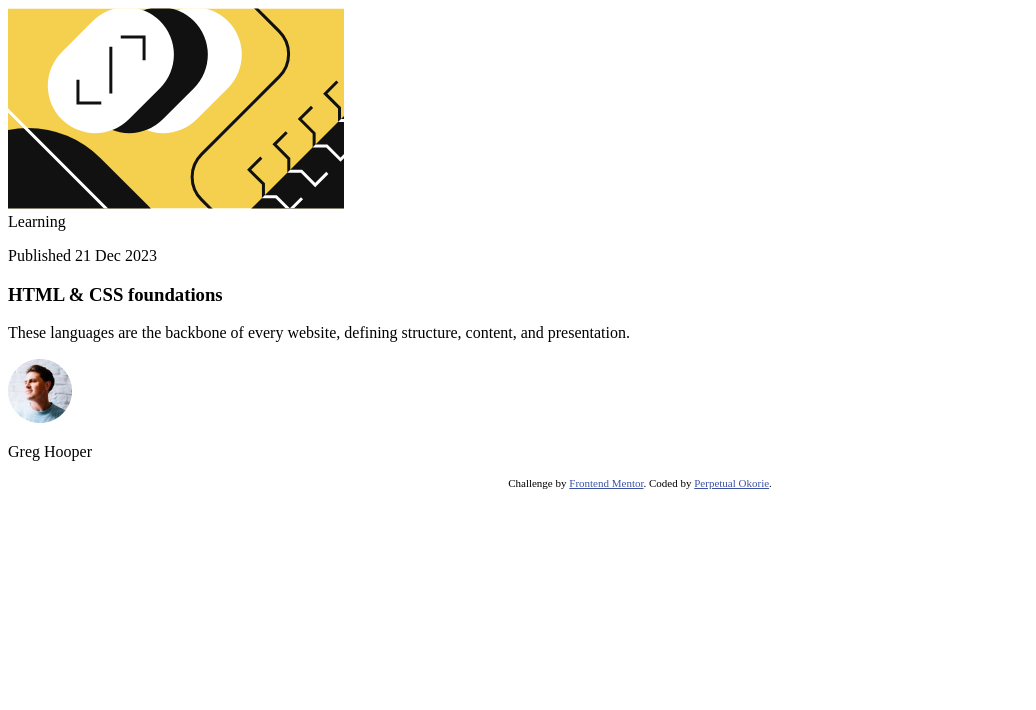
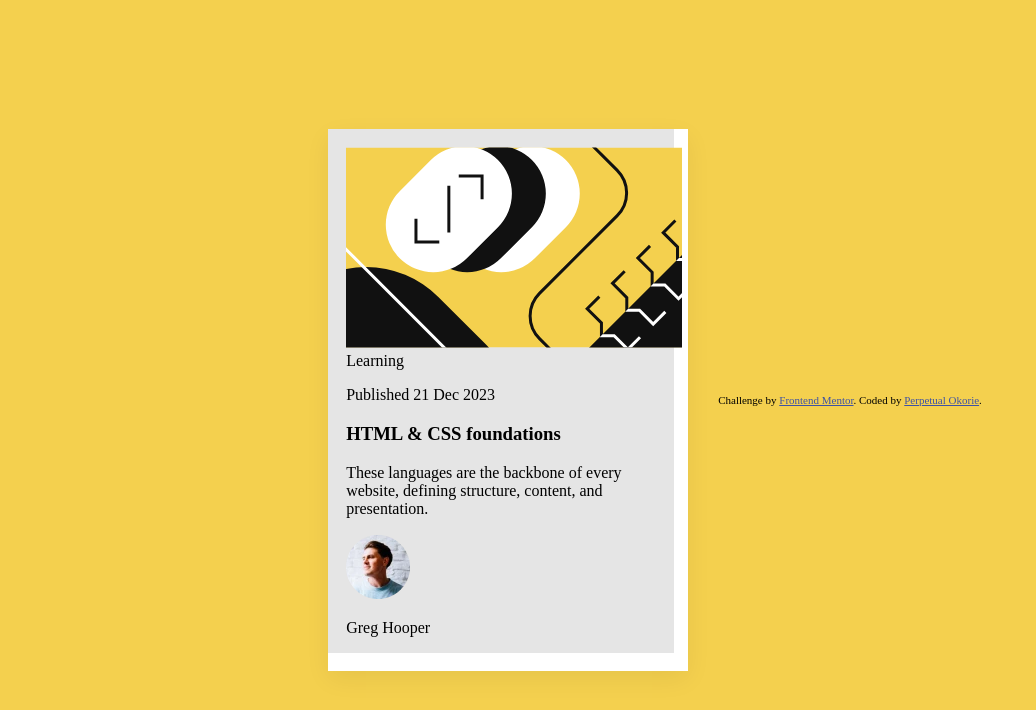
Before and after one commit to AmazedWonder/blog-preview-card, a plain HTML site: page index.html in a window 1280 px wide. Shown: the whole page, without its empty margins (0-1036 px from the left). Drawn offline with Linux system fonts and the light colour scheme.

Commit message:
Update index.html and CSS files

```diff
--- a/index.html
+++ b/index.html
@@ -1,26 +1,41 @@
 <!DOCTYPE html>
 <html lang="en">
   <head>
-  <meta charset="UTF-8">
-  <meta name="viewport" content="width=device-width, initial-scale=1.0"> <!-- displays site properly based on user's device -->
+    <meta charset="UTF-8" />
+    <meta name="viewport" content="width=device-width, initial-scale=1.0" />
+    <!-- displays site properly based on user's device -->
 
-  <link rel="icon" type="image/png" sizes="32x32" href="./assets/images/favicon-32x32.png">
+    <link
+      rel="icon"
+      type="image/png"
+      sizes="32x32"
+      href="./assets/images/favicon-32x32.png"
+    />
 
-  <link rel="stylesheet" href="styles.css">
+    <link rel="stylesheet" href="styles.css" />
 
     <title>Frontend Mentor | Blog preview card</title>
 
     <!-- Feel free to remove these styles or customise in your own stylesheet 👍 -->
     <style>
-    .attribution { font-size: 11px; text-align: center; }
-    .attribution a { color: hsl(228, 45%, 44%); }
+      .attribution {
+        font-size: 11px;
+        text-align: center;
+      }
+      .attribution a {
+        color: hsl(228, 45%, 44%);
+      }
     </style>
   </head>
   <body>
-  <main>
+    <main class="container">
       <article class="card">
         <div class="card-image">
-      <img src="./assets/images/illustration-article.svg" alt="image illustration" class="card-image">
+          <img
+            src="./assets/images/illustration-article.svg"
+            alt="image illustration"
+            class="card-image"
+          />
         </div>
 
         <div class="card-content">
@@ -31,23 +46,33 @@
           <h3 id="card-title" class="title">HTML & CSS foundations</h3>
 
           <p class="body">
-          These languages are the backbone of every website, defining structure, content, and presentation.
+            These languages are the backbone of every website, defining
+            structure, content, and presentation.
           </p>
         </div>
 
         <div class="card-author">
-        <img src="/assets/images/image-avatar.webp" alt="author image, Greg Hooper" >
+          <img
+            src="/assets/images/image-avatar.webp"
+            alt="author image, Greg Hooper"
+          />
         </div>
         <div class="author">
           <p class="card-author-name">Greg Hooper</p>
         </div>
       </article>
-
     </main>
 
+    <footer>
       <div class="attribution">
-    Challenge by <a href="https://www.frontendmentor.io?ref=challenge" target="_blank">Frontend Mentor</a>.
-    Coded by <a href="https://github.com/AmazedWonder" target="_blank">Perpetual Okorie</a>.
+        Challenge by
+        <a href="https://www.frontendmentor.io?ref=challenge" target="_blank"
+          >Frontend Mentor</a
+        >. Coded by
+        <a href="https://github.com/AmazedWonder" target="_blank"
+          >Perpetual Okorie</a
+        >.
       </div>
+    </footer>
   </body>
 </html>
--- a/styles.css
+++ b/styles.css
@@ -2,5 +2,65 @@
 
 :root {
     --bg: hsl(47, 88%, 63%);
+    --card-bg: hsl(0, 0%, 100%);
+    --muted: hsl(0, 0%, 80%);
+    --title: hsl(0, 0%, 10%);
+    --accent: hsl(0, 0%, 20%);
+    --shadow: rgba(0, 0, 0, 0.1);
+    --sha
+    --radius: 18px;
+    --gap: 16px;
+    --font-size: 16px;
+    --font: 'Figtree', 'IBM Plex Sans', 'Poppins', sans-serif;
+}
 
+* {
+    box-sizing: border-box;
 }
+
+html, body {
+    height: 100%;
+}
+
+body {
+    margin: 0;
+    background: var(--bg);
+    display: flex;
+    align-items: center;
+    justify-content: center;
+    padding: 40px 20px;
+}
+/* wrapper for centring the card container */
+.container {
+    max-width: 420px;
+    width: 100%;
+    display: flex;
+    justify-content: center;
+}
+/* Card */
+.card {
+    position: relative;
+    width: 92%;
+    max-width: 360px;
+    background: var(--card-bg);
+    border-radius: var(--radius);
+    padding: 18px;
+    box-shadow: 0 8px 24px rgba(0, 0, 0, 0.06);
+    z-index: 1;
+    overflow: hidden;
+}
+
+/* offset 'thick' shadow using pseudo-element */
+.card::after {
+    content: '';
+    position: absolute;
+    right: 14px;
+    bottom: 18px;
+    width: 100%;
+    height: 100%;
+    background: var(--shadow);
+    border-radius: var(--radius);
+    z-index: -1;
+    /* filter: blur(8px);
+    transform: translateY(4px); */
+}
```
Lines whose indentation alone changed are shown as unchanged.
